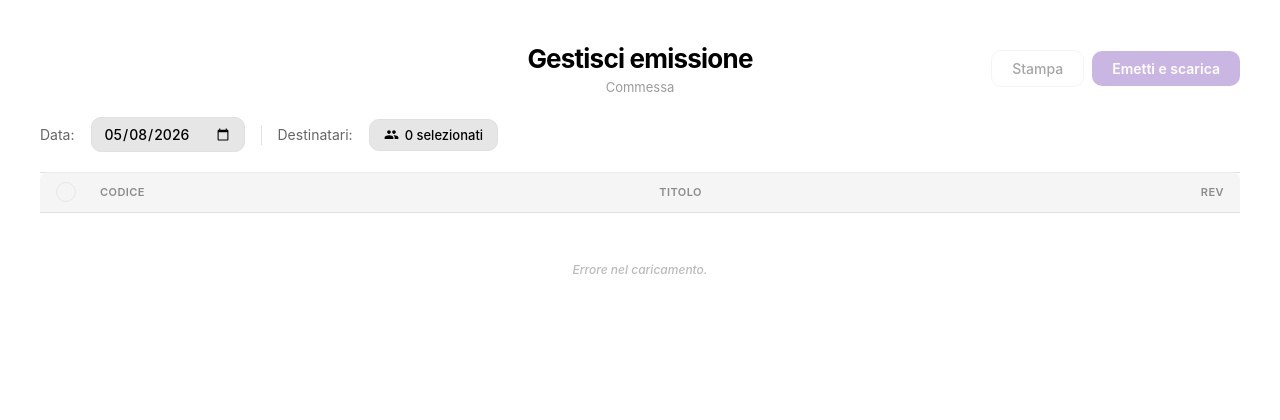
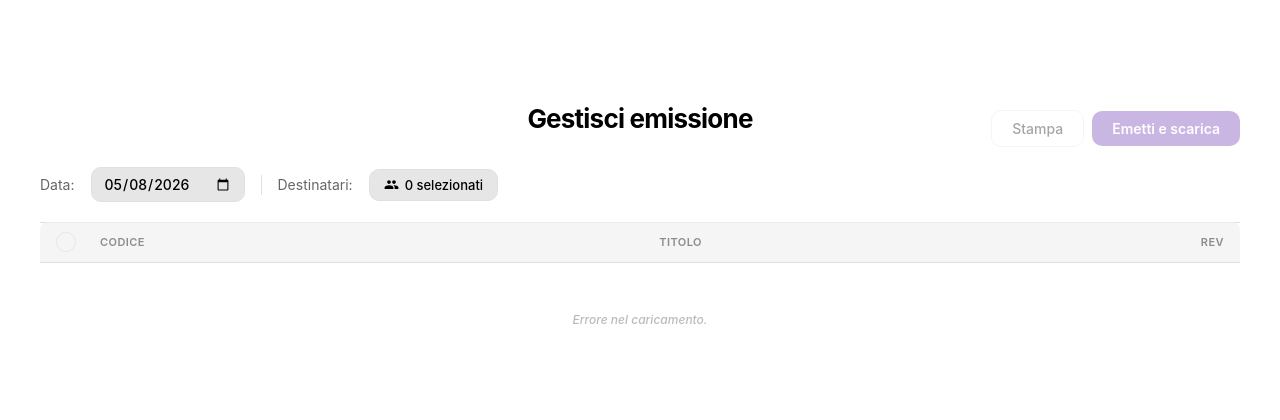
Before and after one commit to PaoloL997/workflow, a Django app: template core/templates/core/emissione_detail.html in a window 1280 px wide. Shown: the top 420 px of the page. Run offline with Django 5.2, Linux system fonts and the light colour scheme; the template is opened without the code that fills it, so the values that code supplies are empty.

Commit message:
fix: rimuovi sottotitolo commessa e abbassa titolo/bottoni emissione
- Rimosso ep-subtitle (codice commessa + nome progetto)
- padding-top topbar portato a 104px per allinearsi verticalmente
  alla heading di documenti_list

Co-authored-by: Copilot <223556219+Copilot@users.noreply.github.com>

```diff
--- a/core/templates/core/emissione_detail.html
+++ b/core/templates/core/emissione_detail.html
@@ -20,13 +20,12 @@
     display: grid;
     grid-template-columns: 1fr auto 1fr;
     align-items: flex-start;
-    padding: 44px 40px 20px;
+    padding: 104px 40px 20px;
     gap: 16px;
   }
 
   .ep-title-wrap { text-align: center; }
   .ep-title   { font-size: 26px; font-weight: 700; letter-spacing: -0.03em; color: var(--color-text-primary); line-height: 1.15; }
-  .ep-subtitle{ font-size: 13px; color: var(--color-text-secondary); margin-top: 4px; opacity: .65; }
 
   .ep-actions { display: flex; align-items: center; gap: 8px; flex-shrink: 0; padding-top: 6px; justify-content: flex-end; }
 
@@ -277,7 +276,6 @@
     <div></div>
     <div class="ep-title-wrap">
       <div class="ep-title">Gestisci emissione</div>
-      <div class="ep-subtitle">Commessa {{ testata.job }}{% if testata.job_detail %} &mdash; {{ testata.job_detail }}{% endif %}</div>
     </div>
     <div class="ep-actions">
       <button class="btn-g" id="print-btn" disabled onclick="soloStampa()">Stampa</button>
```
